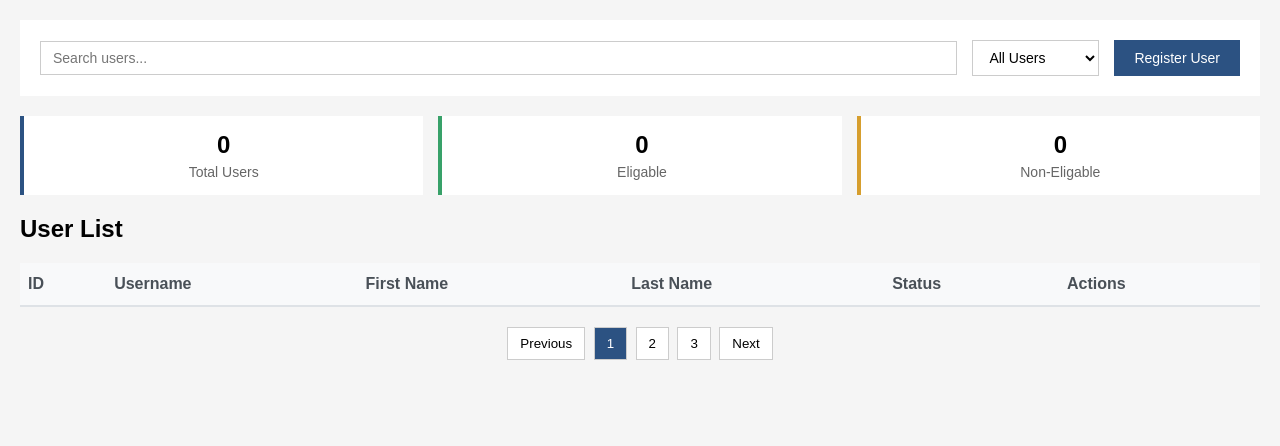
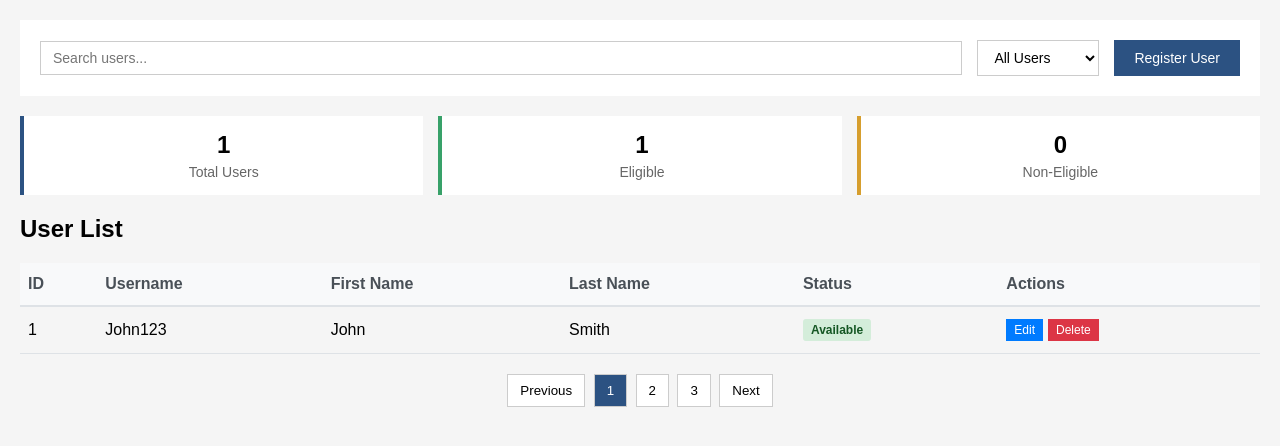
Before and after one commit to AnthonyChang123/Library_Management_System, a PHP site: page /Library_Management_System/UsersDashboard.php in a window 1280 px wide. Shown: the part 124-570 px from the top of the page. Run offline with PHP 8.4, Linux system fonts and the light colour scheme; data comes from the database, SQL or seed files in the repository; lists and menus that the app fills with data are empty.

Commit message:
Users Dashboard updates

```diff
--- a/UsersDashboard.php
+++ b/UsersDashboard.php
@@ -18,8 +18,8 @@
         <div class="filter">
             <select id="filter">
                 <option value="">All Users</option>
-                <option value="available">Eligable</option>
-                <option value="checked-out">Non-Eligable</option>
+                <option value="available">Eligible</option>
+                <option value="checked-out">Non-Eligible</option>
             </select>
         </div>
         <button class="add-btn" onclick="window.location.href='register_user.php'">Register User</button>
@@ -33,11 +33,11 @@
         </div>
         <div class="stat available">
             <div class="stat-number">0</div>
-            <div class="stat-label">Eligable</div>
+            <div class="stat-label">Eligible</div>
         </div>
         <div class="stat checked-out">
             <div class="stat-number">0</div>
-            <div class="stat-label">Non-Eligable</div>
+            <div class="stat-label">Non-Eligible</div>
         </div>
         <!--
         <div class="stat overdue">
@@ -75,16 +75,16 @@
     </div>
 
     <script>
-        let booksData = []; // Will hold books from database
+        let usersData = [];
 
-        // Load books from backend when page loads
+        // Load users from backend when page loads
         async function loadUsers() {
             try {
                 const response = await fetch('http://localhost/Library_Management_System/get_users.php');
                 if (!response.ok) {
                     throw new Error('Failed to fetch users');
                 }
-                booksData = await response.json();
+                usersData = await response.json();
                 displayUsers();
                 updateStats();
             } catch (error) {
@@ -97,18 +97,18 @@
             const tbody = document.getElementById('userTable');
             tbody.innerHTML = '';
 
-            userData.forEach(user => {
+            usersData.forEach(user => {
                 const row = document.createElement('tr');
                 row.innerHTML = `
                     <td>${user.id}</td>
+                    <td>${user.username}</td>
                     <td>${user.first_name}</td>
                     <td>${user.last_name}</td>
                     <td><span class="status ${user.status}">${capitalizeStatus(user.status)}</span></td>
-                    <td>${book.location}</td>
                     <td>
                         <div class="actions">
-                            <button class="btn edit" onclick="editBook('${user.id}')">Edit</button>
-                            <button class="btn delete" onclick="deleteBook('${user.id}')">Delete</button>
+                            <button class="btn edit" onclick="editUser('${user.id}')">Edit</button>
+                            <button class="btn delete" onclick="deleteUser('${user.id}')">Delete</button>
                         </div>
                     </td>
                 `;
@@ -123,22 +123,19 @@
         }
 
         function updateStats() {
-            const total = booksData.length;
-            const available = booksData.filter(book => book.status === 'available').length;
-            const checkedOut = booksData.filter(book => book.status === 'checked-out').length;
-            const overdue = booksData.filter(book => book.status === 'overdue').length;
+            const total = usersData.length;
+            const available = usersData.filter(user => user.status === 'available').length;
+            const checkedOut = usersData.filter(user => user.status === 'checked-out').length;
 
-            // Update the stat numbers in your HTML
             document.querySelector('.stat.total .stat-number').textContent = total;
             document.querySelector('.stat.available .stat-number').textContent = available;
             document.querySelector('.stat.checked-out .stat-number').textContent = checkedOut;
-            document.querySelector('.stat.overdue .stat-number').textContent = overdue;
         }
 
         function search() {
             var input = document.getElementById('search');
             var filter = input.value.toLowerCase();
-            var table = document.getElementById('bookTable');
+            var table = document.getElementById('userTable');
             var rows = table.getElementsByTagName('tr');
 
             for (var i = 0; i < rows.length; i++) {
@@ -157,7 +154,7 @@
         function filterStatus() {
             var select = document.getElementById('filter');
             var filter = select.value;
-            var table = document.getElementById('bookTable');
+            var table = document.getElementById('userTable');
             var rows = table.getElementsByTagName('tr');
 
             for (var i = 0; i < rows.length; i++) {
@@ -170,11 +167,11 @@
             }
         }
 
-        function editBook(id) {
+        function editUser(id) {
             alert('Edit user ' + id);
         }
 
-        function deleteBook(id) {
+        function deleteUser(id) {
             if (confirm('Delete user ' + id + '?')) {
                 // Find and remove the row
                 var rows = document.getElementById('userTable').getElementsByTagName('tr');
@@ -188,7 +185,7 @@
         }
 
         // Load books when page loads
-        window.addEventListener('load', loadusers);
+        window.addEventListener('load', loadUsers);
 
         // Add event listeners
         document.getElementById('search').addEventListener('input', search);
--- a/get_users.php
+++ b/get_users.php
@@ -15,22 +15,24 @@
     exit;
 }
 
-$query = "SELECT * FROM UserAccount ORDER BY id";
+$query = "SELECT * FROM UserAccount ORDER BY User_ID";
 $result = $connection->query($query);
 
 if ($result) {
     $users = [];
     while ($row = $result->fetch_assoc()) {
-        $users[] = $row ['User_ID'],
+        $users[] = [
+        'id' => $row['User_ID'],
         'username' => $row['Renter_Username'],
         'first_name' => $row['Renter_FirstName'],
         'last_name' => $row['Renter_LastName'],
         'status' => $row['Renter_Status'] ? 'available' : 'checked-out',
+        ];
     }
-    echo json_encode($books);
+    echo json_encode($users);
 } else {
     http_response_code(500);
-    echo json_encode(['error' => 'Failed to fetch books']);
+    echo json_encode(['error' => 'Failed to fetch users']);
 }
 
 $connection->close();
```
